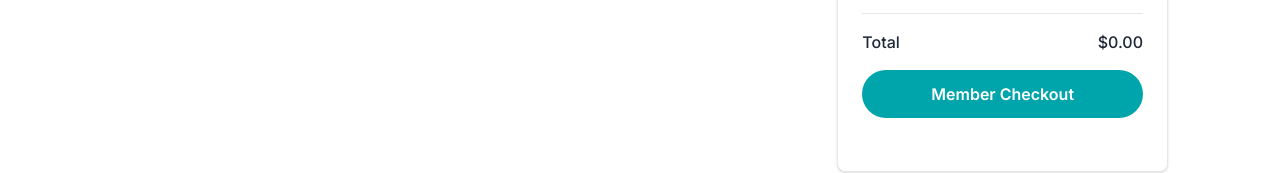
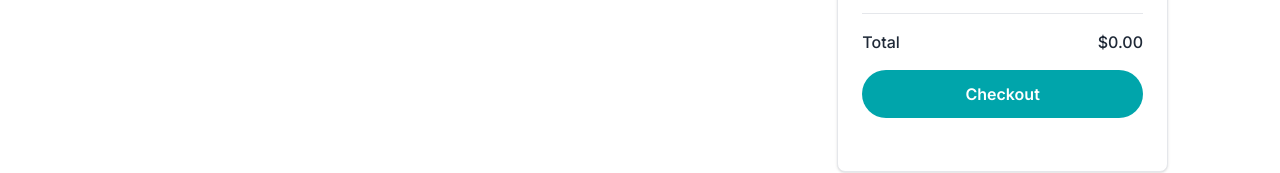
Before and after one commit to MaryamJami1/ui-ux-hackathon, a Next.js app: page /components/cart/myCarts in a window 1280 px wide. Shown: the part 426-599 px from the top of the page. Built offline with nearby package versions, Linux system fonts and the light colour scheme.

Commit message:
documentation

```diff
--- a/src/app/components/cart/myCarts/page.tsx
+++ b/src/app/components/cart/myCarts/page.tsx
@@ -98,7 +98,7 @@ export default function ShoppingCartHeader() {
               </span>
             </div>
             <button className="w-full bg-[#00A5AB] text-white font-semibold rounded-full py-3 px-4 mt-4 hover:bg-[#008f94] transition-colors">
-              Member Checkout
+              Checkout
             </button>
           </div>
         </div>
--- a/src/app/components/footer/Footer.tsx
+++ b/src/app/components/footer/Footer.tsx
@@ -1,5 +1,4 @@
 import { Facebook, Twitter, Instagram, Youtube } from 'lucide-react'
-// import { Input } from "@/components/ui/input"
 import { Button } from "@/app/components/ui/Button"
 import Image from "next/image"
 import Link from "next/link"
```
Also changed, not shown: 1 other file (tests, documents, lock files or other folders).
